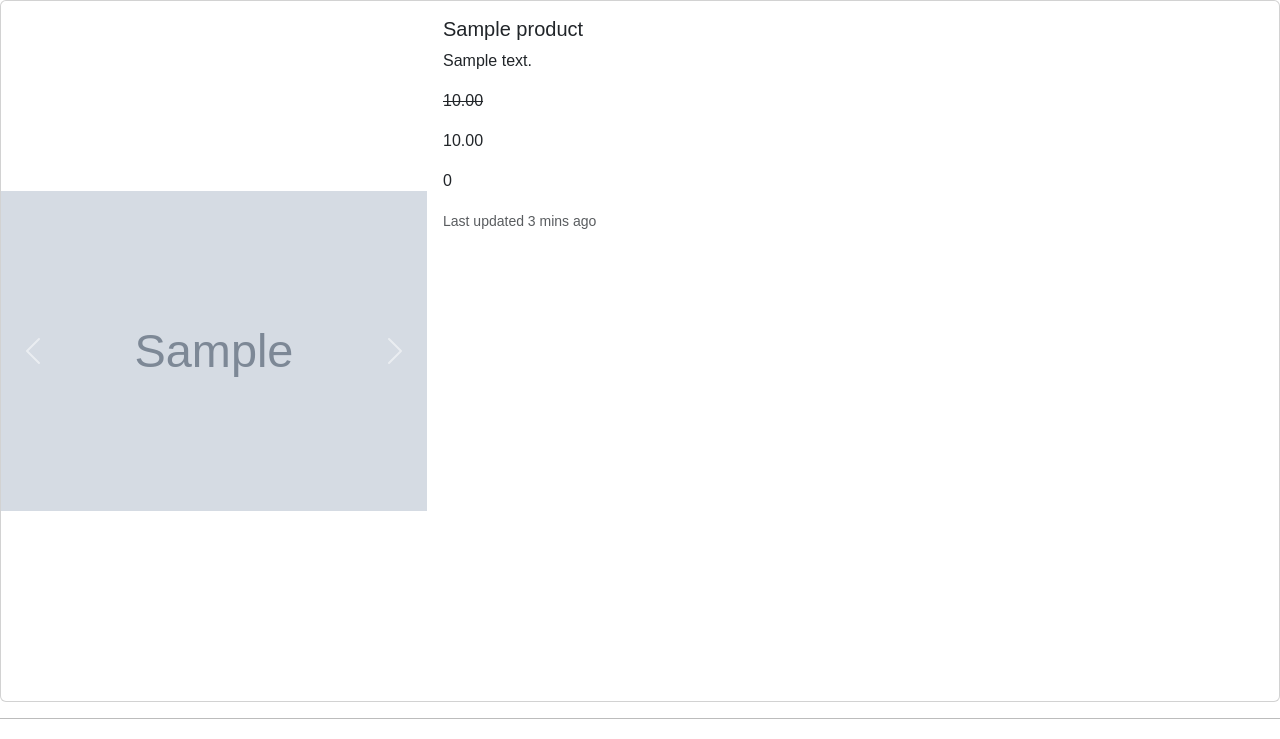
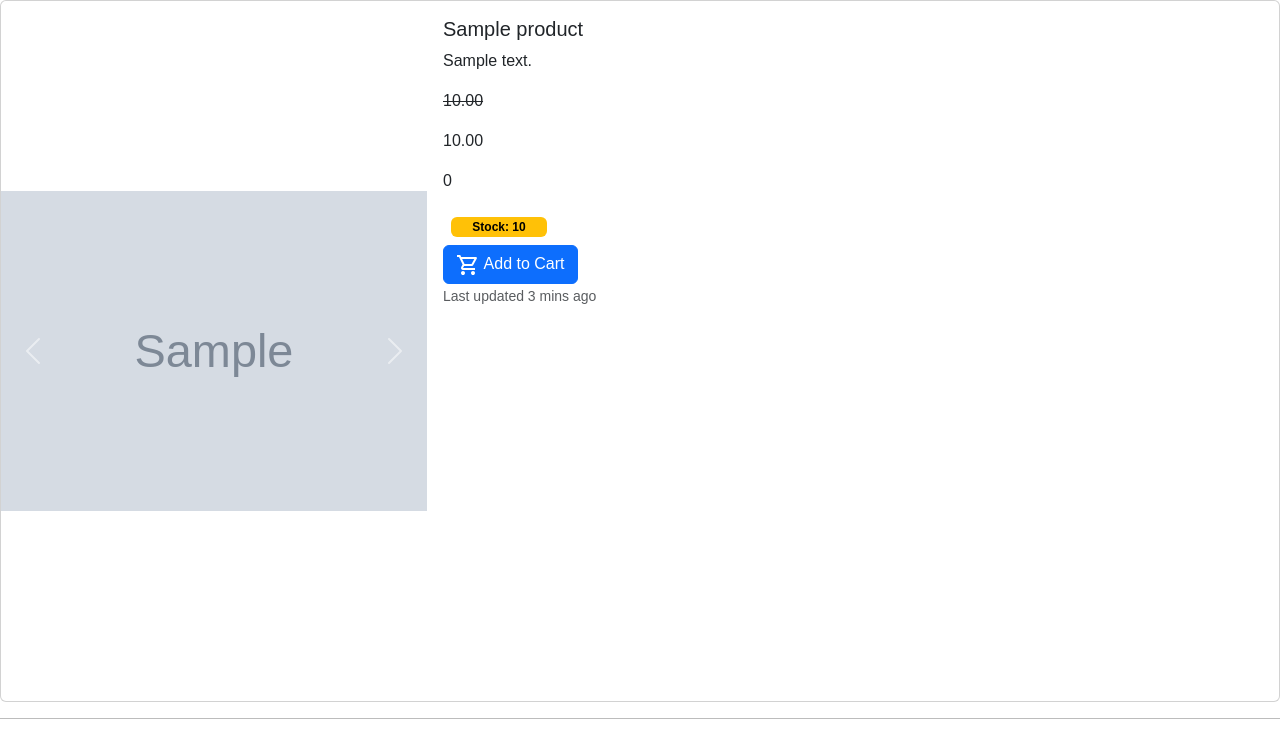
Before and after one commit to YogeshPatils/E-commerce, a Django app: page /core/product/1/ in a window 1280 px wide; the page is wider, and only the part inside the window is pictured. Shown: the part 78-817 px from the top of that part. Run offline with Django 5.2, Linux system fonts and the light colour scheme; tables that the repository leaves empty hold one stand-in row (values such as "Sample post"); grey boxes marked "Sample" are stand-in pictures; parts of the project's set-up code (start-up, migrations or seed data) failed here and were passed over; some libraries are stand-ins or nearby versions.

Commit message:
created a link to addtocart

```diff
--- a/templates/core/productdetail.html
+++ b/templates/core/productdetail.html
@@ -6,13 +6,25 @@
       <div id="carouselExampleControlsNoTouching" class="carousel slide" data-bs-touch="false">
         <div class="carousel-inner h-100">
           <div class="carousel-item active h-100">
-            <img src="{{vd.image1.url}}" style="height:700px; object-fit: contain;" class="d-block w-100" alt="...">
+            {% if vd.image1 %}
+            <img src="{{vd.image1.url}}" style="height: 700px; object-fit: contain;" class="d-block w-100" alt="...">
+            {% else %}
+            <img src="" class="card-img-top mx-auto" style="width: 15rem;" alt="...">
+            {% endif %}
           </div>
           <div class="carousel-item">
-            <img src="{{vd.image2.url}}" style="height: 700px; object-fit: contain;" class="d-block w-100" alt="...">
+            {% if vd.image2 %}
+            <img src="{{vd.image2.url}}"style="height: 700px; object-fit: contain;" class="d-block w-100" alt="...">
+            {% else %}
+            <img src="" class="card-img-top mx-auto" style="width: 15rem;" alt="...">
+            {% endif %}
           </div>
           <div class="carousel-item">
+            {% if vd.image3 %}
             <img src="{{vd.image3.url}}" style="height: 700px; object-fit: contain;" class="d-block w-100" alt="...">
+            {% else %}
+            <img src="" class="card-img-top mx-auto" style="width: 15rem;" alt="...">
+            {% endif %}
           </div>
         </div>
         <button class="carousel-control-prev" type="button" data-bs-target="#carouselExampleControlsNoTouching"
@@ -36,6 +48,16 @@
           <p>{{vd.sale_price}}<p>
           <p>{{vd.discount_per}}</p>
         </div>
+        <div class="badge text-bg-warning text-wrap m-2" style="width: 6rem;">
+          Stock: {{vd.stock}}
+        </div><br>
+        <div class="btn-group" role="group" aria-label="Basic example">
+          <a href="{% url 'addtocart' vd.slug %}" class="btn btn-primary">
+
+            <svg xmlns="http://www.w3.org/2000/svg" height="24px" viewBox="0 -960 960 960" width="24px" fill="#ffffff"><path d="M280-80q-33 0-56.5-23.5T200-160q0-33 23.5-56.5T280-240q33 0 56.5 23.5T360-160q0 33-23.5 56.5T280-80Zm400 0q-33 0-56.5-23.5T600-160q0-33 23.5-56.5T680-240q33 0 56.5 23.5T760-160q0 33-23.5 56.5T680-80ZM246-720l96 200h280l110-200H246Zm-38-80h590q23 0 35 20.5t1 41.5L692-482q-11 20-29.5 31T622-440H324l-44 80h480v80H280q-45 0-68-39.5t-2-78.5l54-98-144-304H40v-80h130l38 80Zm134 280h280-280Z"/></svg>
+            Add to Cart
+          </a>
+        </div>
         <p class="card-text"><small class="text-body-secondary">Last updated 3 mins ago</small></p>
       </div>
     </div>
```
